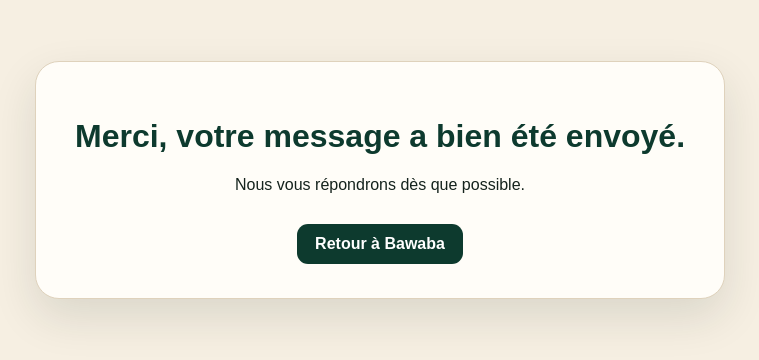
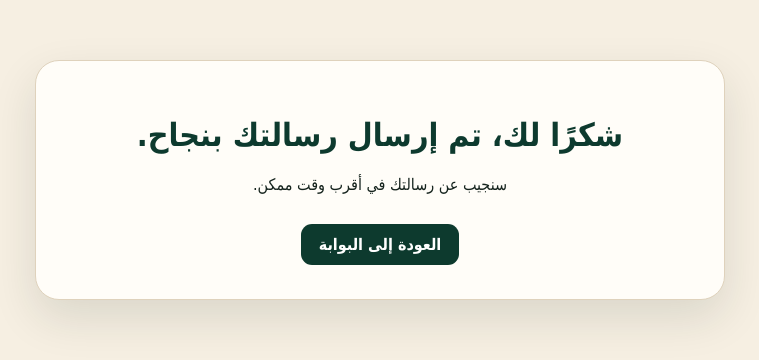
Before and after one commit to hicham2024/Bawaba, a website built with Vite: page merci.html in a window 1280 px wide. Shown: the part 220-580 px from the top of the page, without its empty margins (260-1019 px from the left). Built offline with nearby package versions, Linux system fonts and the light colour scheme.

Commit message:
Traduire le parcours de contact en arabe

```diff
--- a/merci.html
+++ b/merci.html
@@ -1 +1 @@
-<!doctype html><html lang="fr"><head><meta charset="utf-8"><meta name="viewport" content="width=device-width,initial-scale=1"><meta name="robots" content="noindex,follow"><title>Message envoyé | Bawaba</title><style>body{margin:0;background:#f6efe2;color:#15231d;font-family:Arial,sans-serif;display:grid;place-items:center;min-height:100vh}.card{width:min(620px,calc(100% - 32px));background:#fffdf8;border:1px solid #dfd2bc;border-radius:24px;padding:34px;text-align:center;box-shadow:0 18px 45px rgba(24,38,29,.12)}h1{color:#0d3a2e}a{display:inline-block;margin-top:14px;background:#0d3a2e;color:#fff;text-decoration:none;padding:11px 18px;border-radius:11px;font-weight:800}</style></head><body><main class="card"><h1>Merci, votre message a bien été envoyé.</h1><p>Nous vous répondrons dès que possible.</p><a href="/">Retour à Bawaba</a></main></body></html>
+<!doctype html><html lang="ar" dir="rtl"><head><meta charset="utf-8"><meta name="viewport" content="width=device-width,initial-scale=1"><meta name="robots" content="noindex,follow"><title>تم إرسال الرسالة | بوابة البحوث التاريخية</title><style>body{margin:0;background:#f6efe2;color:#15231d;font-family:Tahoma,Arial,sans-serif;display:grid;place-items:center;min-height:100vh}.card{width:min(620px,calc(100% - 32px));background:#fffdf8;border:1px solid #dfd2bc;border-radius:24px;padding:34px;text-align:center;box-shadow:0 18px 45px rgba(24,38,29,.12)}h1{color:#0d3a2e}a{display:inline-block;margin-top:14px;background:#0d3a2e;color:#fff;text-decoration:none;padding:11px 18px;border-radius:11px;font-weight:800}</style></head><body><main class="card"><h1>شكرًا لك، تم إرسال رسالتك بنجاح.</h1><p>سنجيب عن رسالتك في أقرب وقت ممكن.</p><a href="/">العودة إلى البوابة</a></main></body></html>
```
